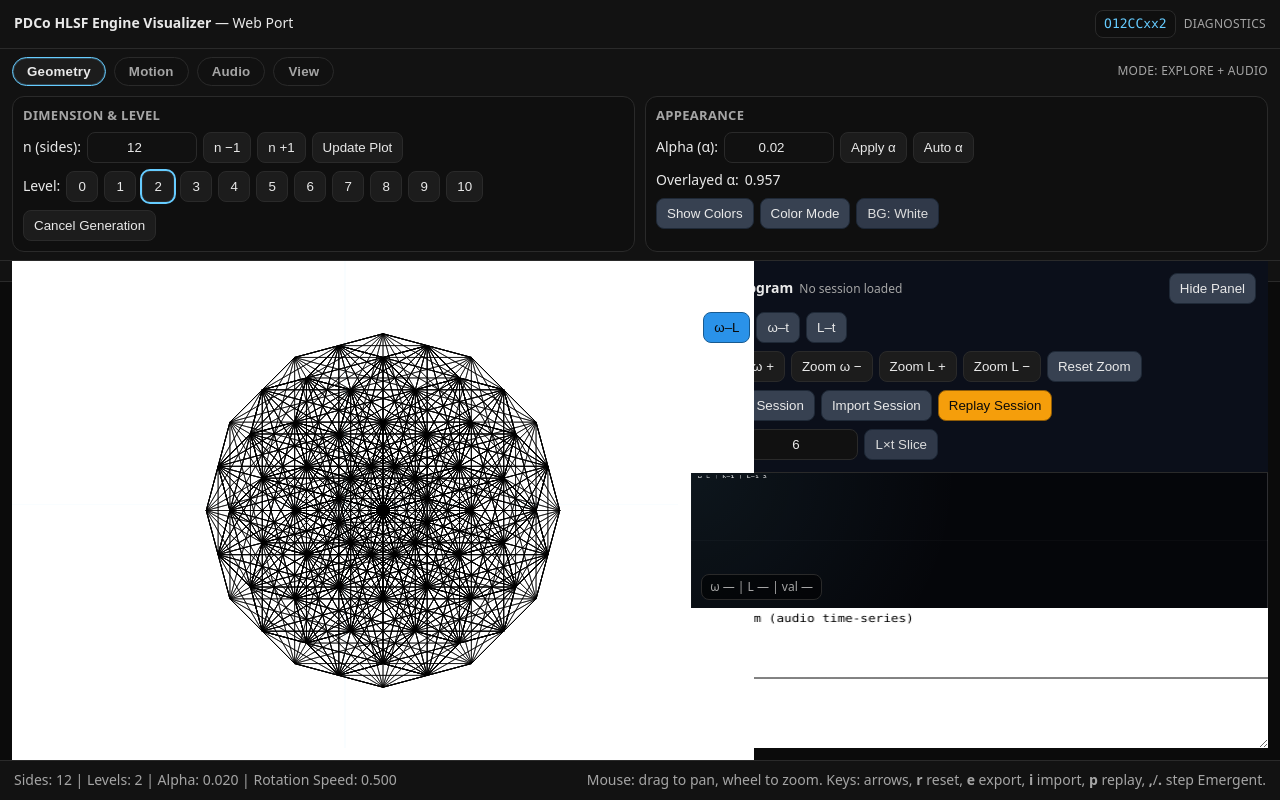
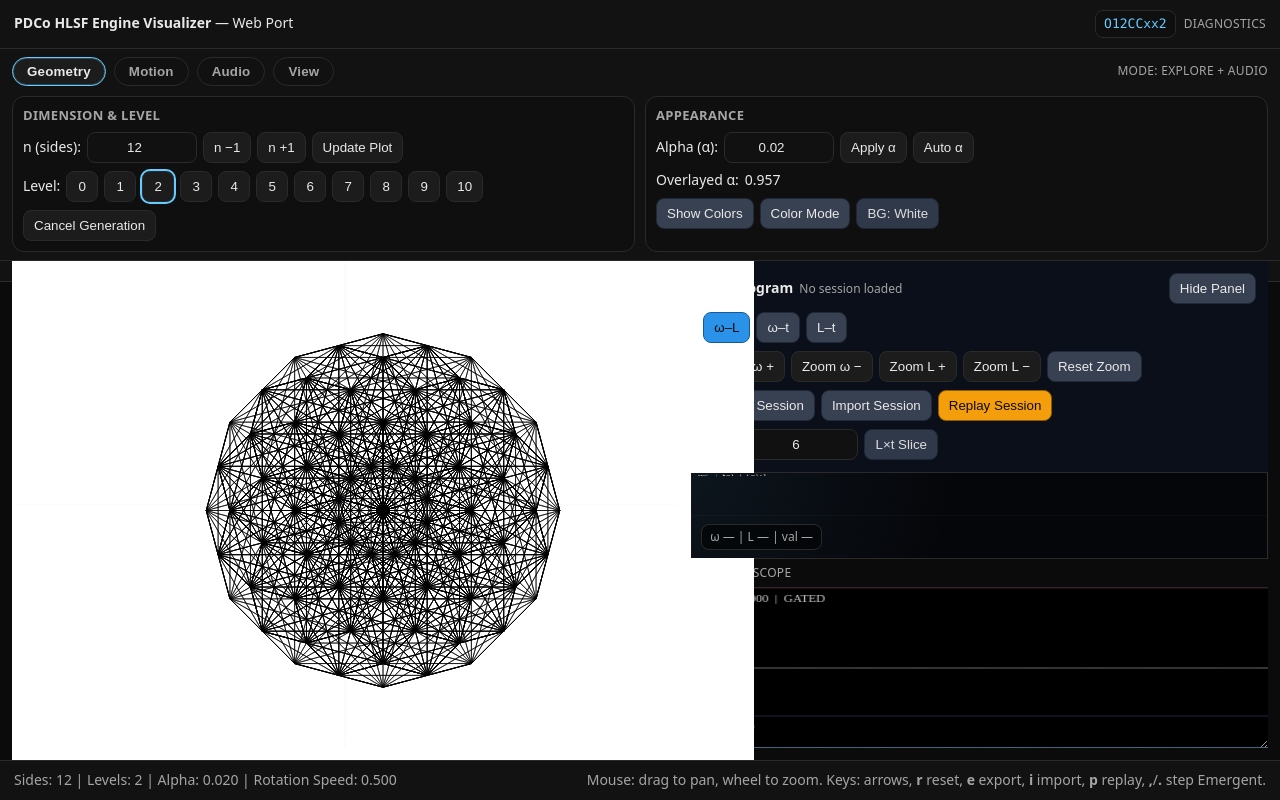
Before and after one commit to awlondon/YOWR-3HT8H3-UW, a plain HTML site: page index.html in a window 1280 px wide. Drawn offline with Linux system fonts and the light colour scheme.

Commit message:
Add oscilloscope monitor frames

```diff
--- a/hlsf-audio-processor.js
+++ b/hlsf-audio-processor.js
@@ -11,6 +11,10 @@ class HLSFAudioProcessor extends AudioWorkletProcessor {
     this.hpPrevX = 0;
     this.hpPrevY = 0;
     this.enabled = false;
+    this.monitorCounter = 0;
+    this.monitorRate = 128;
+    this.monitorBuffer = new Float32Array(256);
+    this.monitorWrite = 0;
 
     this.port.onmessage = (e) => {
       const msg = e.data;
@@ -29,6 +33,29 @@ class HLSFAudioProcessor extends AudioWorkletProcessor {
     };
   }
 
+  _pushMonitorSample(sample){
+    this.monitorBuffer[this.monitorWrite] = sample;
+    this.monitorWrite = (this.monitorWrite + 1) % this.monitorBuffer.length;
+  }
+
+  _emitMonitorFrame(){
+    const slice = new Float32Array(this.monitorBuffer.length);
+    let rms = 0;
+    for (let i = 0; i < slice.length; i++) {
+      const idx = (this.monitorWrite + i) % this.monitorBuffer.length;
+      const v = this.monitorBuffer[idx];
+      slice[i] = v;
+      rms += v * v;
+    }
+    rms = Math.sqrt(rms / slice.length);
+    this.port.postMessage({
+      type: 'monitor',
+      wave: slice,
+      rms,
+      gated: rms < this.gateThreshold
+    });
+  }
+
   process(inputs, outputs){
     const output = outputs[0][0];
     const table = this.table;
@@ -36,6 +63,13 @@ class HLSFAudioProcessor extends AudioWorkletProcessor {
 
     if (!this.enabled || tableLen === 0) {
       output.fill(0);
+      for (let i = 0; i < output.length; i++) {
+        this._pushMonitorSample(0);
+      }
+      this.monitorCounter++;
+      if (this.monitorCounter % this.monitorRate === 0) {
+        this._emitMonitorFrame();
+      }
       return true;
     }
 
@@ -46,7 +80,6 @@ class HLSFAudioProcessor extends AudioWorkletProcessor {
     let prevX = this.hpPrevX;
     let prevY = this.hpPrevY;
 
-    let sumSq = 0;
     for (let i = 0; i < output.length; i++) {
       const idx = Math.floor(phase);
       const frac = phase - idx;
@@ -60,15 +93,27 @@ class HLSFAudioProcessor extends AudioWorkletProcessor {
       sample = Math.tanh(hp);
 
       output[i] = sample;
-      sumSq += sample * sample;
 
       phase += speed;
       if (phase >= tableLen) phase -= tableLen * Math.floor(phase / tableLen);
     }
 
+    let sumSq = 0;
+    for (let i = 0; i < output.length; i++) {
+      sumSq += output[i] * output[i];
+    }
+
     const rms = Math.sqrt(sumSq / output.length);
     if (rms < this.gateThreshold) {
       output.fill(0);
+    }
+
+    for (let i = 0; i < output.length; i++) {
+      this._pushMonitorSample(output[i]);
+    }
+    this.monitorCounter++;
+    if (this.monitorCounter % this.monitorRate === 0) {
+      this._emitMonitorFrame();
     }
 
     this.phase = phase;
--- a/index.html
+++ b/index.html
@@ -69,6 +69,8 @@
     .spec-readout{position:absolute;left:10px;bottom:8px;font-size:12px;color:var(--muted);background:rgba(0,0,0,0.55);padding:4px 8px;border-radius:8px;border:1px solid var(--border)}
     .spec-meta{font-size:12px;color:var(--muted)}
     .spec-hidden #specPanel{display:none;}
+    .scope-panel{border-top:1px solid var(--border);background:#000}
+    .scope-header{padding:6px 10px;font-size:12px;color:var(--muted);background:#0b0b0b;border-bottom:1px solid var(--border);text-transform:uppercase;letter-spacing:.3px}
     .canvas-wrap{position:relative;background:#000;min-height:0} canvas{display:block;width:100%;height:100%}
     .canvas-wrap::after{content:"";position:absolute;inset:0;pointer-events:none;background:
       radial-gradient(circle at center, rgba(108,204,255,0.35) 0 1px, transparent 1px),
@@ -313,7 +315,10 @@ this._ridgeHold.set(
         <canvas id="specCanvas" width="1024" height="512"></canvas>
         <div class="spec-readout" id="specReadout">ω — | L — | val —</div>
       </div>
-      <canvas id="waveCanvas" style="width:100%;height:140px;"></canvas>
+      <div class="scope-panel">
+        <div class="scope-header">Oscilloscope</div>
+        <canvas id="scopeCanvas" style="width:100%;height:160px;"></canvas>
+      </div>
     </div>
   </div>
 
@@ -512,10 +517,15 @@ this._ridgeHold.set(
       this.specCanvas=document.getElementById('specCanvas');
       this.specCtx=this.specCanvas?this.specCanvas.getContext('2d'):null;
       this.specReadout=document.getElementById('specReadout');
-      this.waveCanvas=document.getElementById('waveCanvas');
-      this.waveCtx=this.waveCanvas?this.waveCanvas.getContext('2d'):null;
-      this.waveBuf=new Float32Array(2048);
-      this.waveWrite=0;
+      this.scopeCanvas=document.getElementById('scopeCanvas');
+      this.scopeCtx=this.scopeCanvas?this.scopeCanvas.getContext('2d'):null;
+      this.scopeBuf=new Float32Array(512);
+      this.scopeWrite=0;
+      this.scopeRMS=0;
+      this.scopeGated=true;
+      this.scopeRmsBuf=new Float32Array(256);
+      this.scopeRmsWrite=0;
+      this.scopeClipPeak=0;
       this.specViewOmegaLevelBtn=document.getElementById('specViewOmegaLevel');
       this.specViewOmegaTimeBtn=document.getElementById('specViewOmegaTime');
       this.specViewLevelTimeBtn=document.getElementById('specViewLevelTime');
@@ -594,6 +604,7 @@ this._ridgeHold.set(
       // --- Audio (view-updated wavetable) ---
       this.audioEnabled=true;         // start enabled for default audio playback
       this.audio=new AudioEngine();
+      this.audio.onMonitor=(event)=>this._handleMonitorFrame(event?.data);
       this._audioEveryMs=50;
       this._audioLastTs=0;
       this._audioWavetableSize=512;
@@ -602,7 +613,6 @@ this._ridgeHold.set(
       this._audioGateThreshold=0.02;
       this._audioWavetable=null;
       this._audioSpeed=1;
-      this._audioWavePhase=0;
       this._lastAudioMag=null;
 
       this.sidesInput.value=String(this.sides);
@@ -903,14 +913,14 @@ this._ridgeHold.set(
       this.canvas.width=Math.max(1,(w*dpr)|0); this.canvas.height=Math.max(1,(h*dpr)|0);
       this.canvas.style.width=w+'px'; this.canvas.style.height=h+'px';
       this.ctx.setTransform(1,0,0,1,0,0); this.ctx.scale(dpr,dpr);
-      if(this.waveCanvas && this.waveCtx){
-        const waveDpr=Math.max(1,window.devicePixelRatio||1);
-        const waveW=this.waveCanvas.clientWidth||600;
-        const waveH=this.waveCanvas.clientHeight||140;
-        this.waveCanvas.width=(waveW*waveDpr)|0;
-        this.waveCanvas.height=(waveH*waveDpr)|0;
-        this.waveCtx.setTransform(1,0,0,1,0,0);
-        this.waveCtx.scale(waveDpr,waveDpr);
+      if(this.scopeCanvas && this.scopeCtx){
+        const scopeDpr=Math.max(1,window.devicePixelRatio||1);
+        const scopeW=this.scopeCanvas.clientWidth||600;
+        const scopeH=this.scopeCanvas.clientHeight||160;
+        this.scopeCanvas.width=(scopeW*scopeDpr)|0;
+        this.scopeCanvas.height=(scopeH*scopeDpr)|0;
+        this.scopeCtx.setTransform(1,0,0,1,0,0);
+        this.scopeCtx.scale(scopeDpr,scopeDpr);
       }
     }
 
@@ -1153,70 +1163,94 @@ this._ridgeHold.set(
       return out.length ? out : null;
     }
 
-    _pushWaveSample(x){
-      if(!this.waveBuf) return;
-      this.waveBuf[this.waveWrite]=x;
-      this.waveWrite=(this.waveWrite+1)%this.waveBuf.length;
-    }
-
-    _updateWaveformSamples(){
-      if(!this.waveBuf) return;
-      const table=this._audioWavetable;
-      if(!table || !table.length) return;
-      const len=table.length;
-      const speed=Math.max(0.001,this._audioSpeed||1);
-      let phase=this._audioWavePhase;
-      const sampleCount=256;
-      for(let i=0;i<sampleCount;i++){
-        const idx=Math.floor(phase);
-        const frac=phase-idx;
-        const a=table[idx%len];
-        const b=table[(idx+1)%len];
-        this._pushWaveSample(a+(b-a)*frac);
-        phase+=speed;
-        if(phase>=len) phase-=len*Math.floor(phase/len);
-      }
-      this._audioWavePhase=phase;
-    }
-
-    _drawWaveformPanel(){
-      if(!this.waveCanvas || !this.waveCtx) return;
-
-      const ctx=this.waveCtx;
-      const w=this.waveCanvas.clientWidth;
-      const h=this.waveCanvas.clientHeight;
+    _handleMonitorFrame(m){
+      if(!m || m.type !== 'monitor') return;
+      const w=m.wave;
+      if(!w || !w.length) return;
+      let clipPeak=0;
+      for(let i=0;i<w.length;i++){
+        const sample=w[i];
+        this.scopeBuf[this.scopeWrite]=sample;
+        this.scopeWrite=(this.scopeWrite+1)%this.scopeBuf.length;
+        clipPeak=Math.max(clipPeak,Math.abs(sample));
+      }
+      this.scopeRMS=m.rms || 0;
+      this.scopeGated=!!m.gated;
+      this.scopeRmsBuf[this.scopeRmsWrite]=this.scopeRMS;
+      this.scopeRmsWrite=(this.scopeRmsWrite+1)%this.scopeRmsBuf.length;
+      this.scopeClipPeak=clipPeak;
+    }
+
+    _drawOscilloscope(){
+      if(!this.scopeCanvas || !this.scopeCtx) return;
+      const ctx=this.scopeCtx;
+      const w=this.scopeCanvas.clientWidth;
+      const h=this.scopeCanvas.clientHeight;
+      if(!(w>0 && h>0)) return;
 
       ctx.clearRect(0,0,w,h);
-      ctx.fillStyle=this.whiteBg?'#fff':'#000';
+      ctx.fillStyle='#000';
       ctx.fillRect(0,0,w,h);
 
-      ctx.globalAlpha=0.25;
-      ctx.strokeStyle=this.whiteBg?'#000':'#fff';
+      ctx.strokeStyle='#333';
+      ctx.lineWidth=1;
       ctx.beginPath();
       ctx.moveTo(0,h/2);
       ctx.lineTo(w,h/2);
       ctx.stroke();
-      ctx.globalAlpha=1;
-
-      ctx.strokeStyle=this.whiteBg?'#000':'#fff';
+
+      ctx.strokeStyle='#441111';
+      ctx.beginPath();
+      ctx.moveTo(0,0);
+      ctx.lineTo(w,0);
+      ctx.moveTo(0,h);
+      ctx.lineTo(w,h);
+      ctx.stroke();
+
+      ctx.strokeStyle=this.scopeGated ? '#555' : '#0f0';
       ctx.lineWidth=1;
-
-      const N=this.waveBuf.length;
-      const start=this.waveWrite;
       ctx.beginPath();
+      const N=this.scopeBuf.length;
       for(let i=0;i<N;i++){
-        const idx=(start+i)%N;
-        const v=this.waveBuf[idx];
+        const idx=(this.scopeWrite+i)%N;
         const x=(i/(N-1))*w;
-        const y=(h/2)-v*(h*0.42);
+        const y=(h/2)-this.scopeBuf[idx]*(h*0.5);
         if(i===0) ctx.moveTo(x,y);
         else ctx.lineTo(x,y);
       }
       ctx.stroke();
 
-      ctx.font='11px ui-monospace, Menlo, Consolas, monospace';
-      ctx.fillStyle=this.whiteBg?'#000':'#fff';
-      ctx.fillText('Waveform (audio time-series)',8,14);
+      const rmsH=Math.min(32,h*0.25);
+      const rmsTop=h-rmsH;
+      ctx.strokeStyle='#224';
+      ctx.beginPath();
+      ctx.moveTo(0,rmsTop);
+      ctx.lineTo(w,rmsTop);
+      ctx.stroke();
+
+      ctx.strokeStyle='#6cf';
+      ctx.beginPath();
+      const R=this.scopeRmsBuf.length;
+      for(let i=0;i<R;i++){
+        const idx=(this.scopeRmsWrite+i)%R;
+        const v=Math.min(1,Math.max(0,this.scopeRmsBuf[idx]));
+        const x=(i/(R-1))*w;
+        const y=(rmsTop+rmsH)-(v*rmsH);
+        if(i===0) ctx.moveTo(x,y);
+        else ctx.lineTo(x,y);
+      }
+      ctx.stroke();
+
+      const clipActive=this.scopeClipPeak>1;
+      ctx.fillStyle='#ccc';
+      ctx.font='11px ui-monospace';
+      const clipLabel=clipActive?' | CLIP':'';
+      ctx.fillText(
+        `RMS: ${this.scopeRMS.toFixed(4)}  |  ${this.scopeGated ? 'GATED' : 'ACTIVE'}${clipLabel}`,
+        8, 14
+      );
+      ctx.fillStyle='#888';
+      ctx.fillText('RMS trace',8,rmsTop+14);
     }
 
     _computeAudioWavetable(){
@@ -1349,7 +1383,6 @@ this._ridgeHold.set(
           this.audio.updateFromWavetable({wavetable:new Float32Array(0),speed:this._audioSpeed});
         }
       }
-      this._updateWaveformSamples();
     }
 
     analysisTick(dtSec){
@@ -3007,7 +3040,7 @@ this._ridgeHold.set(
       }
       this._drawLiveSpectrogramHUD();
       this._updateAudioTick();
-      this._drawWaveformPanel();
+      this._drawOscilloscope();
     }
 
     _trianglesExtent(tris){if(!tris||!tris.length)return null; let xmin=Infinity,xmax=-Infinity,ymin=Infinity,ymax=-Infinity; for(const t of tris){for(const p of t){if(p[0]<xmin)xmin=p[0]; if(p[0]>xmax)xmax=p[0]; if(p[1]<ymin)ymin=p[1]; if(p[1]>ymax)ymax=p[1]}} return [xmin,xmax,ymin,ymax]}
@@ -3183,6 +3216,7 @@ this._ridgeHold.set(
       this.speed=1;
       this.gain=1;
       this.gateThreshold=0.02;
+      this.onMonitor=null;
     }
 
     async init(){
@@ -3194,6 +3228,9 @@ this._ridgeHold.set(
       await ctx.audioWorklet.addModule('hlsf-audio-processor.js');
       const node=new AudioWorkletNode(ctx,'hlsf-audio-processor');
       node.connect(ctx.destination);
+      node.port.onmessage=(event)=>{
+        if(this.onMonitor) this.onMonitor(event);
+      };
       this.node=node;
       this.ready=true;
       this._postParams({
```
